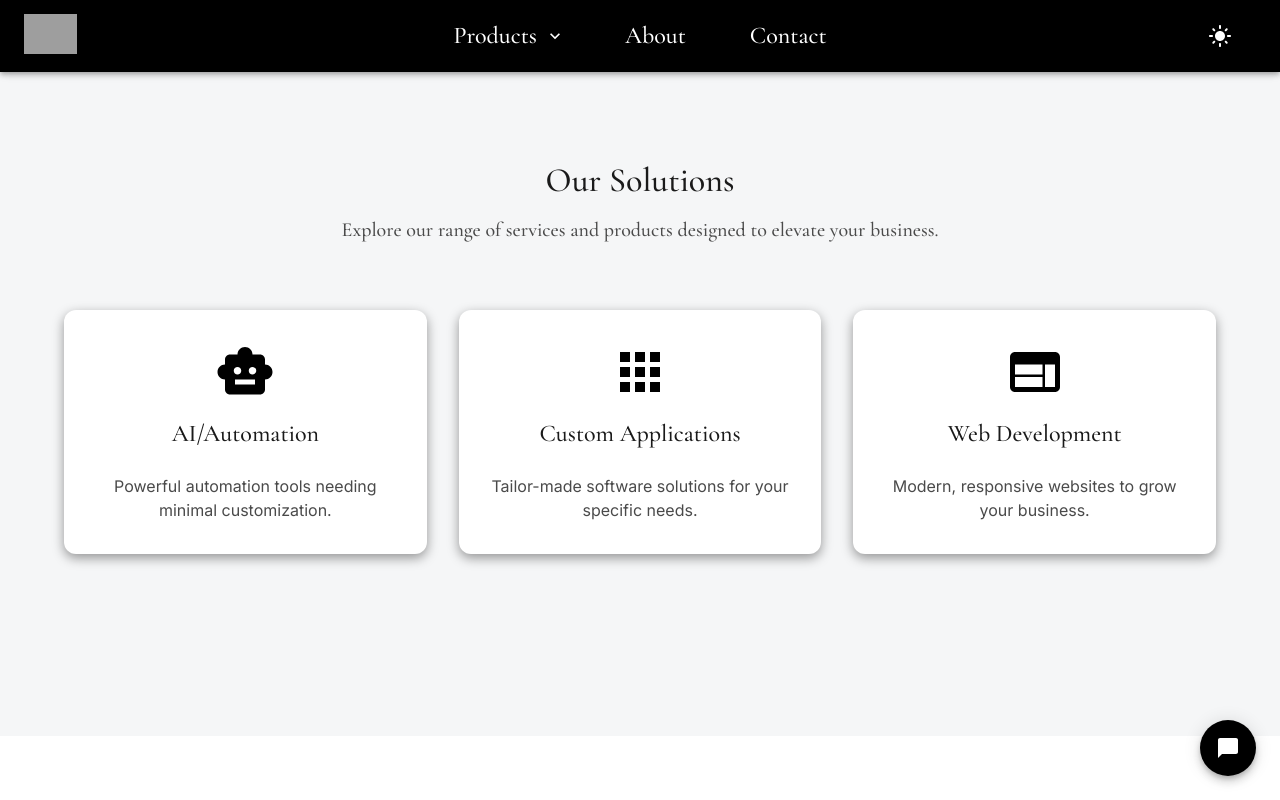
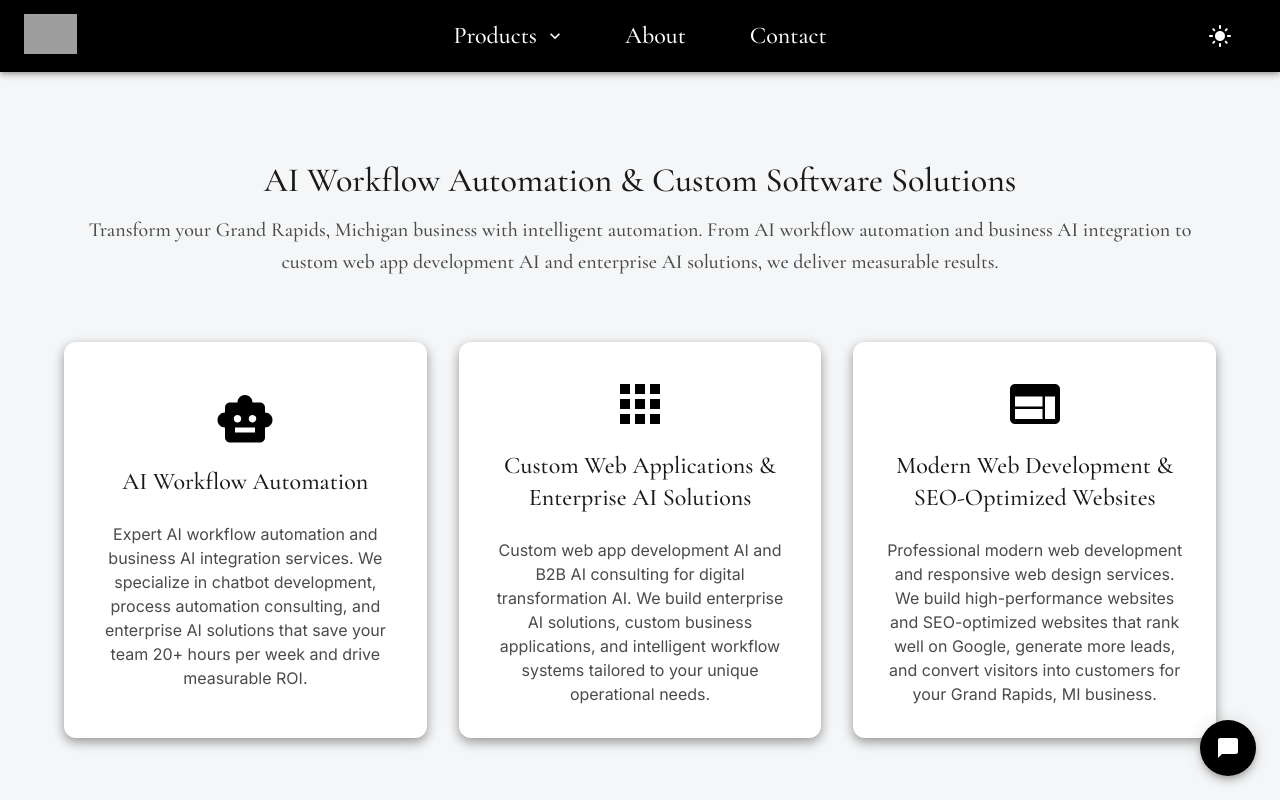
Before and after one commit to justinkahrs/senna-automation, a Next.js app: page /products in a window 1280 px wide. Shown: the top 800 px of the page. Built offline with nearby package versions, Linux system fonts and the light colour scheme; grey boxes are pictures that could not be loaded.

Commit message:
seo: improve products page with specific service descriptions and keywords

```diff
--- a/src/app/products/page.tsx
+++ b/src/app/products/page.tsx
@@ -17,20 +17,20 @@ import { useRouter } from "next/navigation";
 
 const categories = [
   {
-    title: "AI/Automation",
-    description: "Powerful automation tools needing minimal customization.",
+    title: "AI Workflow Automation",
+    description: "Expert AI workflow automation and business AI integration services. We specialize in chatbot development, process automation consulting, and enterprise AI solutions that save your team 20+ hours per week and drive measurable ROI.",
     icon: SmartToyIcon,
     href: "/products/ai-automation",
   },
   {
-    title: "Custom Applications",
-    description: "Tailor-made software solutions for your specific needs.",
+    title: "Custom Web Applications & Enterprise AI Solutions",
+    description: "Custom web app development AI and B2B AI consulting for digital transformation AI. We build enterprise AI solutions, custom business applications, and intelligent workflow systems tailored to your unique operational needs.",
     icon: AppsIcon,
     href: "/products/custom-applications",
   },
   {
-    title: "Web Development",
-    description: "Modern, responsive websites to grow your business.",
+    title: "Modern Web Development & SEO-Optimized Websites",
+    description: "Professional modern web development and responsive web design services. We build high-performance websites and SEO-optimized websites that rank well on Google, generate more leads, and convert visitors into customers for your Grand Rapids, MI business.",
     icon: WebIcon,
     href: "/products/web-development",
   },
@@ -57,7 +57,7 @@ export default function Products() {
           color="text.primary"
           gutterBottom
         >
-          Our Solutions
+          AI Workflow Automation & Custom Software Solutions
         </Typography>
         <Typography
           variant="h6"
@@ -65,7 +65,7 @@ export default function Products() {
           color="text.secondary"
           sx={{ mb: 8, textAlign: isMobile ? "justify" : "center" }}
         >
-          Explore our range of services and products designed to elevate your business.
+          Transform your Grand Rapids, Michigan business with intelligent automation. From AI workflow automation and business AI integration to custom web app development AI and enterprise AI solutions, we deliver measurable results.
         </Typography>
 
         <Grid container spacing={4} justifyContent="center">
@@ -79,7 +79,7 @@ export default function Products() {
                   transition: "transform 0.2s",
                   "&:hover": {
                     transform: "translateY(-4px)",
-                    boxShadow: theme.shadows[4],
+                    boxShadow: theme.shadows[6],
                   },
                 }}
               >
```
